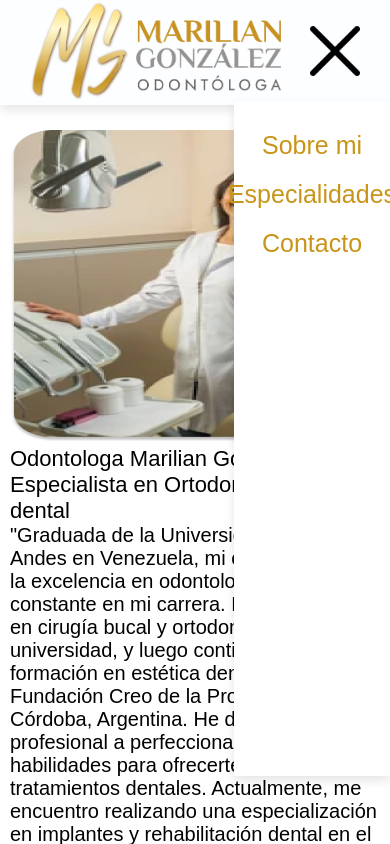
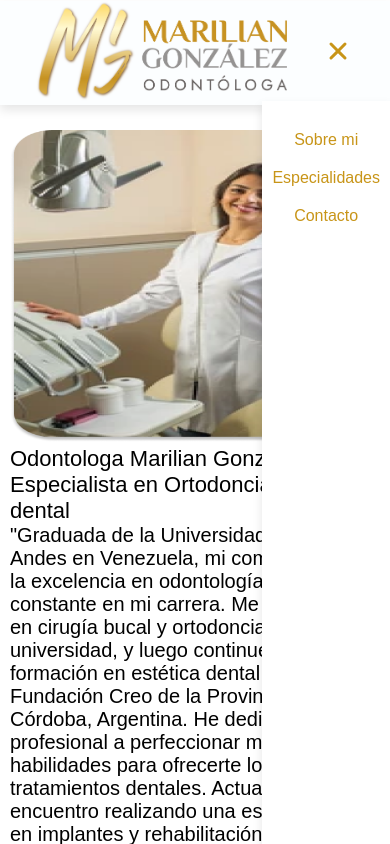
Before and after one commit to HouMengZambrano/proyectoOdontologia, a React (Vite) app in the folder odontologia_marilian_gonzalez/: page /sobremi in a window 390 px wide. Both pictures are taken after a click on the element 335 px from the left and 52 px from the top of the page. Shown: the top 844 px of the page. Built offline with nearby package versions, Linux system fonts and the light colour scheme.

Commit message:
task home 1, missing responsive

```diff
--- a/odontologia_marilian_gonzalez/src/components/Menu.tsx
+++ b/odontologia_marilian_gonzalez/src/components/Menu.tsx
@@ -1,24 +1,28 @@
 // import React,{useState} from 'react'
 import { useState } from "react"
-import barraMenu1 from "../assets/barra-de-menus.png"
-import barraMenu2 from "../assets/x.png"
 import "../sytles/Menu.css"
 import MenuDisplayed from './MenuDisplayed'
+import { IoMdMenu } from "react-icons/io"
+import { IoClose } from "react-icons/io5"
 
 const Menu = () => {
-  const [menuSrc, SetMenuSrc] =  useState<string>(barraMenu1);
   const [displayedMenu, SetDisplayedMenu] = useState<boolean>(false)
 
   const handleClick =()=>{
-    SetMenuSrc(menuSrc === barraMenu1 ? barraMenu2 : barraMenu1)
     SetDisplayedMenu(!displayedMenu)
   }
 
   return (
     <div className='cajaMenu'>
     <div className="barraMenuContainer" onClick={handleClick}>
-    <img src={menuSrc} alt="hamburgesa" className="barraMenu">
-    </img>
+      {
+        displayedMenu?(
+          <IoClose className="hamburgerMenu"/>
+        ):
+        (
+          <IoMdMenu className="hamburgerMenu"/>
+        )
+      }
     </div>
     <MenuDisplayed isVisible={displayedMenu}/>
     </div>
--- a/odontologia_marilian_gonzalez/src/sytles/Menu.css
+++ b/odontologia_marilian_gonzalez/src/sytles/Menu.css
@@ -5,7 +5,10 @@
     display: none;
     transform: translateY(0);
 }
-
+.hamburgerMenu{
+    color: #C89518;
+    font-size: 2rem;
+}
 .menuDisplayedVisible{
     display: flex;
     flex-direction: column;
@@ -17,16 +20,14 @@
     padding: 10px;
     transition: transform 0.3s ease-in-out;
     z-index: 1000;
-    height: 80vh;
-    width: 40vw;
+    height: 100vh;
     align-items: center;
     box-shadow: 0px 5px 10px 0px rgba(0, 0, 0, 0.1);
-
 }
 
 .menuLink{
     font-family: 'Montserrat', sans-serif;
-    font-size: 25px;
+    font-size: 1rem;
     color: #C89518;
     margin-top: 20px;
     text-decoration: none;
```
